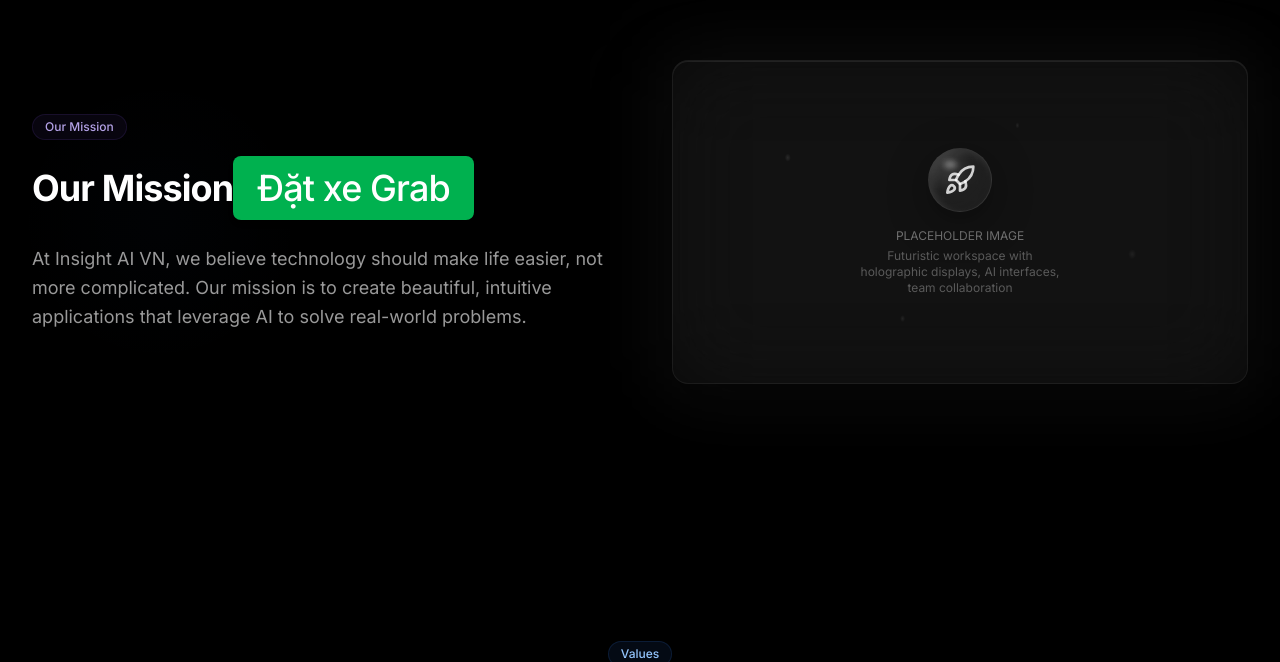
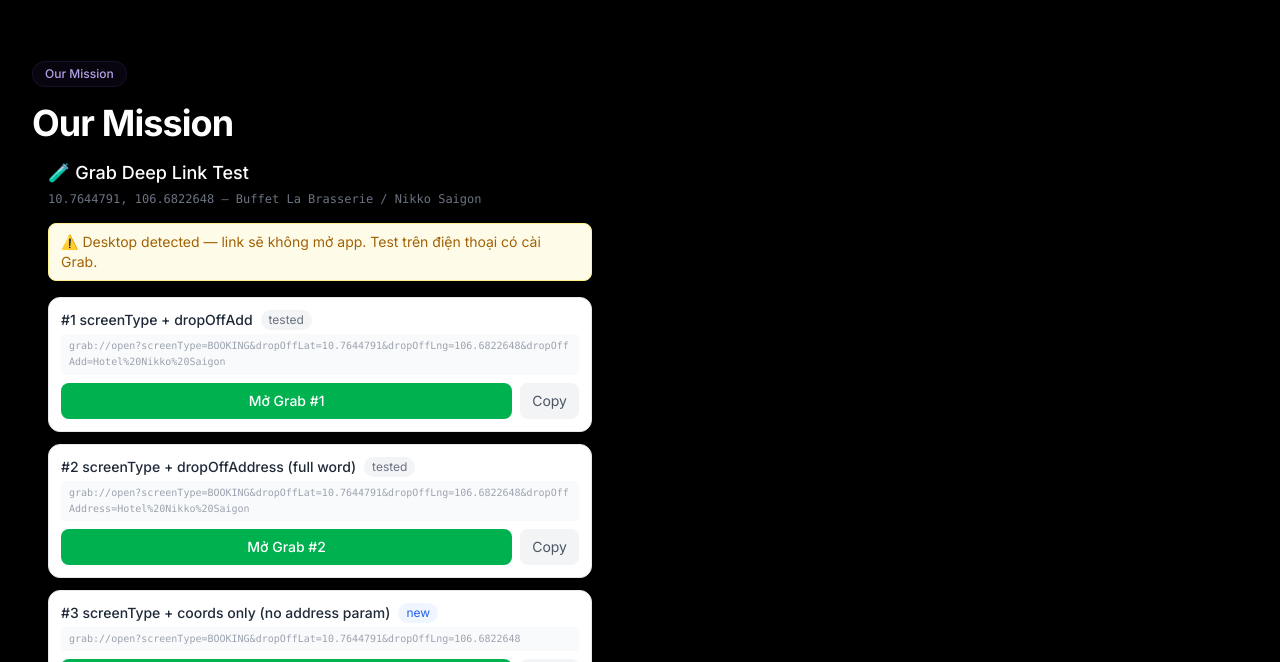
Before and after one commit to lethanhdatit/landing.site, a Next.js app: page /en/about in a window 1280 px wide. Shown: the part 547-1209 px from the top of the page. Built offline with nearby package versions, Linux system fonts and the light colour scheme.

Commit message:
grap deep variants

```diff
--- a/src/app/[locale]/about/page.tsx
+++ b/src/app/[locale]/about/page.tsx
@@ -4,7 +4,7 @@
 import { ScrollAnimationWrapper } from '@/components/ui/scroll-animation';
 import { GlowingCard } from '@/components/ui/glowing-card';
 import { FloatingOrbs } from '@/components/ui/floating-orbs';
-import GrabButton from '@/components/ui/grab-button';
+import GrabDeepLinkTest from '@/components/ui/grab-button';
 
 export function generateStaticParams() {
   return locales.map((locale) => ({ locale }));
@@ -75,8 +75,8 @@
                 <span className="badge-accent mb-4">{t('mission.badge')}</span>
                 <h2 className="font-display text-3xl font-bold tracking-tight text-white md:text-4xl">
                   {t('mission.title')}
-                  <GrabButton />
                 </h2>
+                <GrabDeepLinkTest />
                 <p className="mt-6 text-lg text-white/60 leading-relaxed">
                   {t('mission.content')}
                 </p>
--- a/src/components/ui/grab-button.tsx
+++ b/src/components/ui/grab-button.tsx
@@ -2,68 +2,165 @@
 
 import { useEffect, useState } from 'react';
 
-const DESTINATION = {
-  lat: 10.7644791,
-  lng: 106.6822648,
-  name: 'Nhà hàng Buffet La Brasserie - Hotel Nikko Saigon', // bỏ () tránh lỗi parse
-};
+const LAT = 10.7644791;
+const LNG = 106.6822648;
+const ADDR_EN = 'Hotel Nikko Saigon';
+const ADDR_VI = 'Nha hang Buffet La Brasserie Hotel Nikko Saigon';
 
-// encodeURIComponent không encode: ! ' ( ) * — cần encode thủ công
-function encodeGrabAddress(str: string) {
-  return encodeURIComponent(str).replace(/[!'()*]/g, (c) => `%${c.charCodeAt(0).toString(16).toUpperCase()}`);
+function enc(s: string) {
+  return encodeURIComponent(s).replace(/[!'()*]/g, (c) => `%${c.charCodeAt(0).toString(16).toUpperCase()}`);
 }
 
-export default function GrabButton() {
+const VARIANTS: { id: number; label: string; tag: 'new' | 'tested'; url: string }[] = [
+  {
+    id: 1, tag: 'tested',
+    label: 'screenType + dropOffAdd',
+    url: `grab://open?screenType=BOOKING&dropOffLat=${LAT}&dropOffLng=${LNG}&dropOffAdd=${enc(ADDR_EN)}`,
+  },
+  {
+    id: 2, tag: 'tested',
+    label: 'screenType + dropOffAddress (full word)',
+    url: `grab://open?screenType=BOOKING&dropOffLat=${LAT}&dropOffLng=${LNG}&dropOffAddress=${enc(ADDR_EN)}`,
+  },
+  {
+    id: 3, tag: 'new',
+    label: 'screenType + coords only (no address param)',
+    url: `grab://open?screenType=BOOKING&dropOffLat=${LAT}&dropOffLng=${LNG}`,
+  },
+  {
+    id: 4, tag: 'new',
+    label: 'screen= (không phải screenType) + dropOffAdd',
+    url: `grab://open?screen=BOOKING&dropOffLat=${LAT}&dropOffLng=${LNG}&dropOffAdd=${enc(ADDR_EN)}`,
+  },
+  {
+    id: 5, tag: 'new',
+    label: 'screen= + dropoffLat (lowercase camelCase)',
+    url: `grab://open?screen=BOOKING&dropoffLat=${LAT}&dropoffLng=${LNG}&dropoffAddress=${enc(ADDR_EN)}`,
+  },
+  {
+    id: 6, tag: 'new',
+    label: 'snake_case: dropoff_lat + dropoff_address',
+    url: `grab://open?screenType=BOOKING&dropoff_lat=${LAT}&dropoff_lng=${LNG}&dropoff_address=${enc(ADDR_EN)}`,
+  },
+  {
+    id: 7, tag: 'new',
+    label: 'snake_case: dropoff_lat + dropoff_add (short)',
+    url: `grab://open?screenType=BOOKING&dropoff_lat=${LAT}&dropoff_lng=${LNG}&dropoff_add=${enc(ADDR_EN)}`,
+  },
+  {
+    id: 8, tag: 'new',
+    label: 'screenType=TRANSPORT + dropOffLat',
+    url: `grab://open?screenType=TRANSPORT&dropOffLat=${LAT}&dropOffLng=${LNG}`,
+  },
+  {
+    id: 9, tag: 'new',
+    label: 'screenType=CAR + dropOffLat',
+    url: `grab://open?screenType=CAR&dropOffLat=${LAT}&dropOffLng=${LNG}`,
+  },
+  {
+    id: 10, tag: 'new',
+    label: 'dlat / dlng (short form params)',
+    url: `grab://open?screenType=BOOKING&dlat=${LAT}&dlng=${LNG}`,
+  },
+  {
+    id: 11, tag: 'new',
+    label: 'destinationLat / destinationLng',
+    url: `grab://open?screenType=BOOKING&destinationLat=${LAT}&destinationLng=${LNG}`,
+  },
+  {
+    id: 12, tag: 'new',
+    label: 'pickUpType=CURRENT_LOCATION + dropOffLat',
+    url: `grab://open?screenType=BOOKING&pickUpType=CURRENT_LOCATION&dropOffLat=${LAT}&dropOffLng=${LNG}`,
+  },
+  {
+    id: 13, tag: 'new',
+    label: 'Full Vietnamese address (không ký tự đặc biệt)',
+    url: `grab://open?screenType=BOOKING&dropOffLat=${LAT}&dropOffLng=${LNG}&dropOffAddress=${enc(ADDR_VI)}`,
+  },
+  {
+    id: 14, tag: 'new',
+    label: 'screen=RIDESHARE + dropOffLat',
+    url: `grab://open?screen=RIDESHARE&dropOffLat=${LAT}&dropOffLng=${LNG}`,
+  },
+];
+
+export default function GrabDeepLinkTest() {
   const [isMobile, setIsMobile] = useState(false);
-  const [isAndroid, setIsAndroid] = useState(false);
+  const [copied, setCopied] = useState<number | null>(null);
 
   useEffect(() => {
-    const ua = navigator.userAgent;
-    setIsMobile(/Android|iPhone|iPad|iPod/i.test(ua));
-    setIsAndroid(/Android/i.test(ua));
+    setIsMobile(/Android|iPhone|iPad|iPod/i.test(navigator.userAgent));
   }, []);
 
-  const handleGrabClick = () => {
-    if (!isMobile) {
-      window.open('https://grab.com', '_blank');
-      return;
-    }
+  const handleOpen = (url: string) => {
+    window.location.href = url;
+  };
 
-    // FIX: dropOffAddress (full word) thay vì dropOffAdd
-    // FIX: encode () thủ công để tránh lỗi parse query string
-    const grabDeepLink = [
-      'grab://open',
-      '?screenType=BOOKING',
-      `&dropOffLat=${DESTINATION.lat}`,
-      `&dropOffLng=${DESTINATION.lng}`,
-      `&dropOffAddress=${encodeGrabAddress(DESTINATION.name)}`,
-    ].join('');
-
-    window.location.href = grabDeepLink;
-
-    const storeUrl = isAndroid
-      ? 'https://play.google.com/store/apps/details?id=com.grabtaxi.passenger'
-      : 'https://apps.apple.com/app/grab/id647268330';
-
-    const fallbackTimer = setTimeout(() => {
-      window.location.href = storeUrl;
-    }, 2500);
-
-    const onVisibilityChange = () => {
-      if (document.hidden) {
-        clearTimeout(fallbackTimer);
-        document.removeEventListener('visibilitychange', onVisibilityChange);
-      }
-    };
-    document.addEventListener('visibilitychange', onVisibilityChange);
+  const handleCopy = (id: number, url: string) => {
+    navigator.clipboard.writeText(url);
+    setCopied(id);
+    setTimeout(() => setCopied(null), 2000);
   };
 
   return (
-    <button
-      onClick={handleGrabClick}
-      className="inline-flex items-center justify-center px-6 py-3 bg-[#00B14F] text-white font-medium rounded-lg hover:bg-[#009040] transition-colors duration-200 shadow-md"
-    >
-      Đặt xe Grab
-    </button>
+    <div className="p-4 max-w-xl mx-auto">
+      <h1 className="text-lg font-medium mb-1">🧪 Grab Deep Link Test</h1>
+      <p className="text-xs text-gray-500 font-mono mb-4">
+        {LAT}, {LNG} — Buffet La Brasserie / Nikko Saigon
+      </p>
+
+      {!isMobile && (
+        <div className="mb-4 px-3 py-2 bg-yellow-50 border border-yellow-200 rounded-lg text-sm text-yellow-700">
+          ⚠️ Desktop detected — link sẽ không mở app. Test trên điện thoại có cài Grab.
+        </div>
+      )}
+
+      <div className="space-y-3">
+        {VARIANTS.map((v) => (
+          <div
+            key={v.id}
+            className="bg-white border border-gray-200 rounded-xl p-3 shadow-sm"
+          >
+            <div className="flex items-center gap-2 mb-1">
+              <span className="text-sm font-medium text-gray-800">
+                #{v.id} {v.label}
+              </span>
+              <span
+                className={`text-xs px-2 py-0.5 rounded-full ${
+                  v.tag === 'new'
+                    ? 'bg-blue-50 text-blue-600'
+                    : 'bg-gray-100 text-gray-500'
+                }`}
+              >
+                {v.tag}
+              </span>
+            </div>
+
+            <div className="text-[10px] text-gray-400 font-mono bg-gray-50 rounded px-2 py-1 mb-2 break-all leading-relaxed">
+              {v.url}
+            </div>
+
+            <div className="flex gap-2">
+              <button
+                onClick={() => handleOpen(v.url)}
+                className="flex-1 py-2 bg-[#00B14F] text-white text-sm font-medium rounded-lg active:opacity-80"
+              >
+                Mở Grab #{v.id}
+              </button>
+              <button
+                onClick={() => handleCopy(v.id, v.url)}
+                className="px-3 py-2 bg-gray-100 text-gray-600 text-sm rounded-lg active:opacity-80"
+              >
+                {copied === v.id ? '✓' : 'Copy'}
+              </button>
+            </div>
+          </div>
+        ))}
+      </div>
+
+      <p className="text-xs text-gray-400 text-center mt-6">
+        {isMobile ? '📱 Mobile — tap để test' : '💻 Desktop detected'}
+      </p>
+    </div>
   );
 }
```
